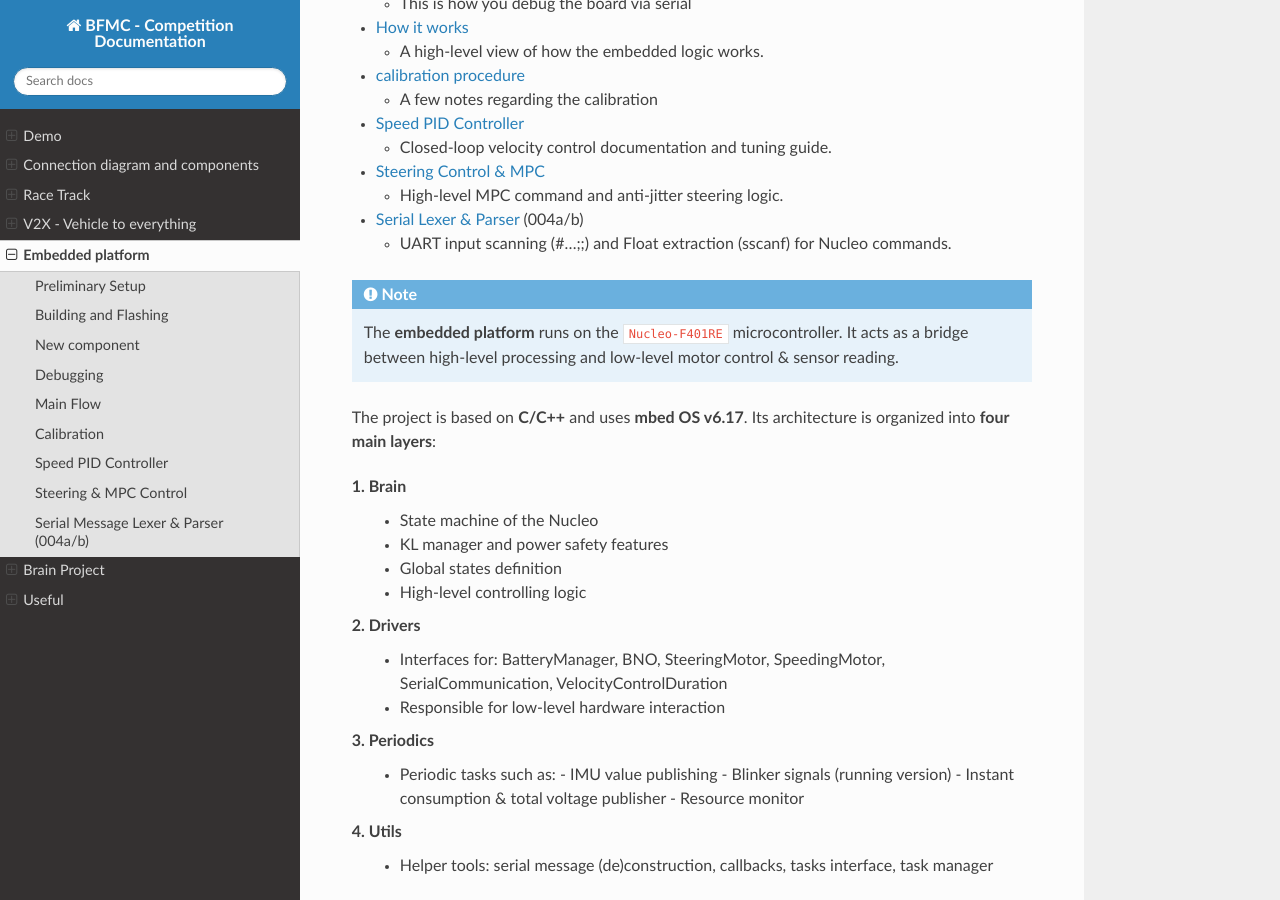
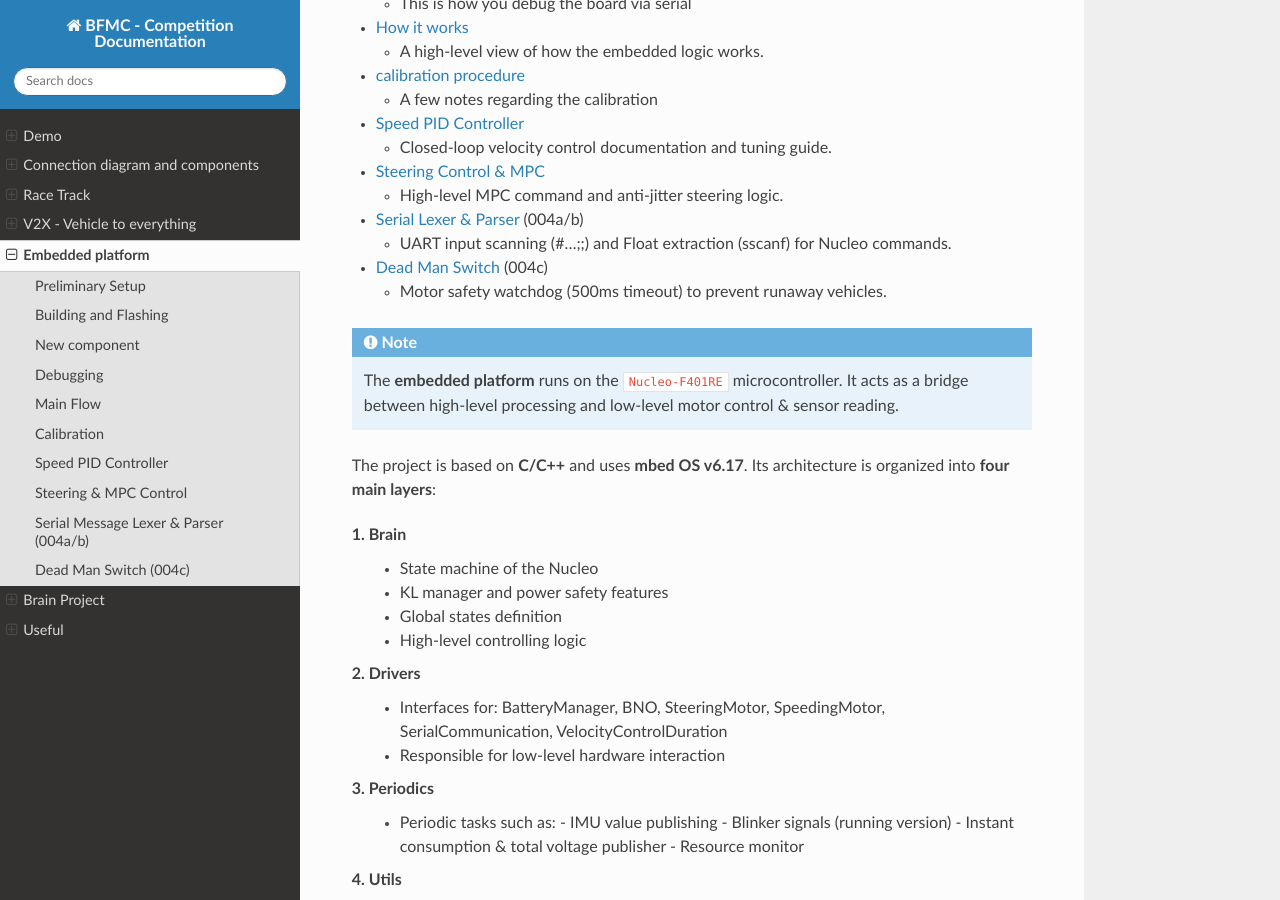
Before and after one commit to RAVEN-GP/raven-documentation, a Sphinx documentation site: the page built from source/data/embeddedplatform.rst, in a window 1280 px wide and 900 px high, scrolled down 384 px. Built offline with Sphinx 7.4.7 and the Read the Docs theme 3.1.0, drawn with Linux system fonts in a browser that asks for light colours.

Commit message:
docs: add Dead Man Switch (004c) documentation [Team B]

```diff
--- a/source/data/embeddedplatform.rst
+++ b/source/data/embeddedplatform.rst
@@ -14,6 +14,7 @@ Embedded platform
    embeddedplatform/speedPid
    embeddedplatform/steeringControl
    embeddedplatform/serial_lexer_parser
+   embeddedplatform/dead_man_switch
 
 **Quick navigation**
 
@@ -53,6 +54,10 @@ Embedded platform
 
   - UART input scanning (#...;;) and Float extraction (sscanf) for Nucleo commands.
 
+* :doc:`Dead Man Switch <embeddedplatform/dead_man_switch>` (004c)
+
+  - Motor safety watchdog (500ms timeout) to prevent runaway vehicles.
+
 .. note::
 
    The **embedded platform** runs on the :code:`Nucleo-F401RE` microcontroller.
```
Also changed, not shown: README.md (+4 -0 lines), source/data/embeddedplatform/dead_man_switch.rst (added, +33 -0 lines).
